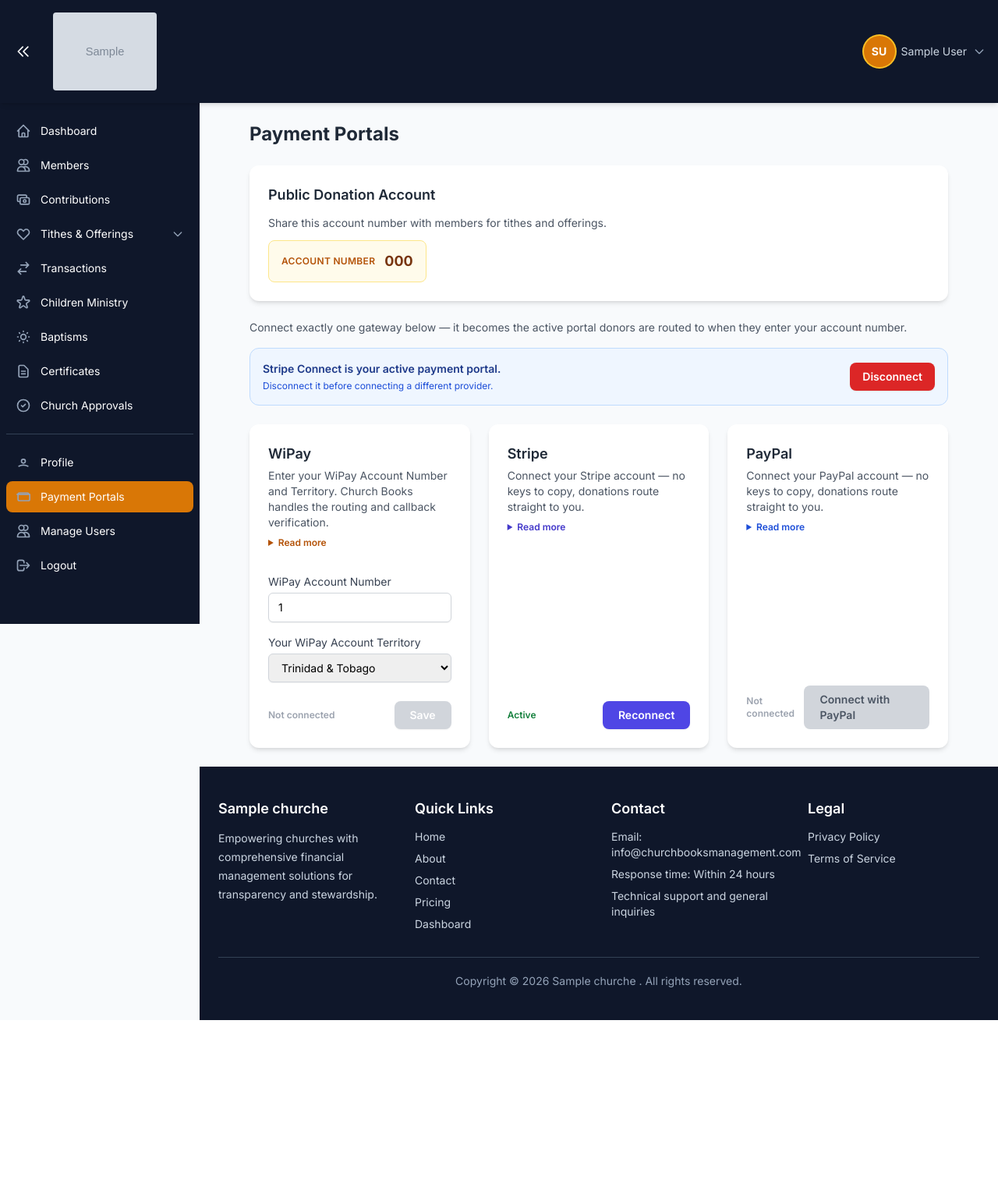
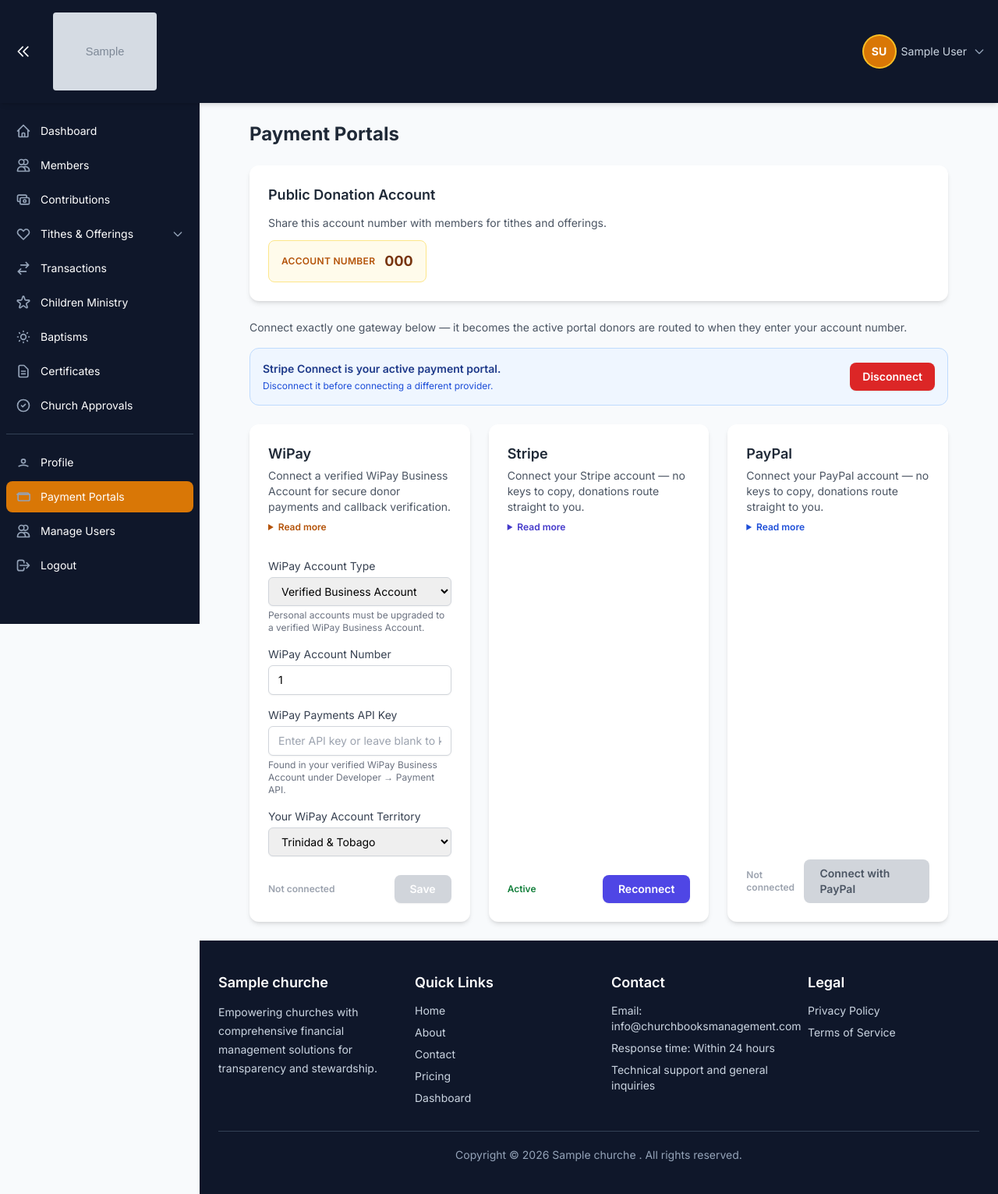
Before and after one commit to grant8827/church-books, a Django app: page /finances/payment-portals/ in a window 1280 px wide. Shown: the whole page at 78% size. Before the commit the page ends 1308 px from the top, so only its background shows below. Run offline with Django 5.2, Linux system fonts and the light colour scheme; a user stored in the database is signed in; tables that the repository leaves empty hold one stand-in row (values such as "Sample post"); grey boxes marked "Sample" are stand-in pictures; parts of the project's set-up code (start-up, migrations or seed data) failed here and were passed over; some libraries are stand-ins or nearby versions.

Commit message:
Require verified WiPay business accounts

```diff
--- /dev/null
+++ b/church_finances/credential_crypto.py
@@ -0,0 +1,27 @@
+import base64
+import hashlib
+
+from cryptography.fernet import Fernet, InvalidToken
+from django.conf import settings
+
+
+def _fernet():
+    material = f"church-books-payment-credentials:{settings.SECRET_KEY}".encode('utf-8')
+    key = base64.urlsafe_b64encode(hashlib.sha256(material).digest())
+    return Fernet(key)
+
+
+def encrypt_credential(value):
+    value = (value or '').strip()
+    if not value:
+        return ''
+    return _fernet().encrypt(value.encode('utf-8')).decode('ascii')
+
+
+def decrypt_credential(value):
+    if not value:
+        return ''
+    try:
+        return _fernet().decrypt(value.encode('ascii')).decode('utf-8')
+    except (InvalidToken, ValueError, TypeError):
+        return ''
--- a/church_finances/forms.py
+++ b/church_finances/forms.py
@@ -688,20 +688,53 @@ class ChurchDetailForm(forms.ModelForm):
 
 
 class WiPaySetupForm(forms.ModelForm):
+    wipay_api_key = forms.CharField(
+        label='WiPay Payments API Key',
+        required=False,
+        strip=True,
+        widget=forms.PasswordInput(
+            render_value=False,
+            attrs={'class': _TW, 'placeholder': 'Enter API key or leave blank to keep the saved key'},
+        ),
+        help_text='Found in your verified WiPay Business Account under Developer → Payment API.',
+    )
+
     class Meta:
         model = ManagedPaymentGateway
-        fields = ['wipay_account_id', 'wipay_country']
+        fields = ['wipay_account_type', 'wipay_account_id', 'wipay_country']
         labels = {
+            'wipay_account_type': 'WiPay Account Type',
             'wipay_account_id': 'WiPay Account Number',
             'wipay_country': 'Your WiPay Account Territory',
         }
         widgets = {
+            'wipay_account_type': forms.Select(attrs={'class': _TW}),
             'wipay_account_id': forms.TextInput(attrs={'class': _TW, 'placeholder': 'Enter your WiPay account number'}),
             'wipay_country': forms.Select(attrs={'class': _TW}),
         }
+
+    def clean(self):
+        cleaned_data = super().clean()
+        if cleaned_data.get('wipay_account_type') != 'business':
+            self.add_error(
+                'wipay_account_type',
+                'WiPay requires a verified Business Account for hosted payments and callback verification.',
+            )
+        if not cleaned_data.get('wipay_api_key') and not self.instance.has_wipay_api_key:
+            self.add_error('wipay_api_key', 'A WiPay Payments API key is required.')
+        return cleaned_data
 
     def clean_wipay_account_id(self):
         account_id = (self.cleaned_data.get('wipay_account_id') or '').strip()
         if not account_id:
             raise forms.ValidationError('WiPay account number is required.')
         return account_id
+
+    def save(self, commit=True):
+        instance = super().save(commit=False)
+        new_api_key = self.cleaned_data.get('wipay_api_key')
+        if new_api_key:
+            instance.set_wipay_api_key(new_api_key)
+        if commit:
+            instance.save()
+        return instance
--- a/church_finances/models.py
+++ b/church_finances/models.py
@@ -1023,6 +1023,11 @@ class ManagedPaymentGateway(models.Model):
         ('GY', 'Guyana'),
     ]
 
+    WIPAY_ACCOUNT_TYPES = [
+        ('business', 'Verified Business Account'),
+        ('personal', 'Personal Account'),
+    ]
+
     church = models.OneToOneField(Church, on_delete=models.CASCADE, related_name='gateway')
     provider = models.CharField(max_length=20, choices=GATEWAY_CHOICES, default='wipay')
     is_active = models.BooleanField(default=False)
@@ -1033,6 +1038,8 @@ class ManagedPaymentGateway(models.Model):
     # WiPay-specific church-facing setup.
     wipay_account_id = models.CharField(max_length=50, blank=True, null=True, help_text="Church's WiPay Account ID")
     wipay_country = models.CharField(max_length=2, choices=WIPAY_COUNTRIES, blank=True, null=True)
+    wipay_account_type = models.CharField(max_length=20, choices=WIPAY_ACCOUNT_TYPES, default='business')
+    wipay_api_key_encrypted = models.TextField(blank=True)
 
     # PayPal Partner Referral tracking ID, set when onboarding starts; used to look up
     # the resulting merchant_id once the church finishes onboarding on PayPal's site.
@@ -1048,6 +1055,18 @@ class ManagedPaymentGateway(models.Model):
 
     def __str__(self):
         return f"{self.church.name} - {self.get_provider_display()}"
+
+    def set_wipay_api_key(self, value):
+        from .credential_crypto import encrypt_credential
+        self.wipay_api_key_encrypted = encrypt_credential(value)
+
+    def get_wipay_api_key(self):
+        from .credential_crypto import decrypt_credential
+        return decrypt_credential(self.wipay_api_key_encrypted)
+
+    @property
+    def has_wipay_api_key(self):
+        return bool(self.wipay_api_key_encrypted and self.get_wipay_api_key())
 
 
 class WiPayDonationAttempt(models.Model):
--- a/church_finances/templates/church_finances/payment_portals.html
+++ b/church_finances/templates/church_finances/payment_portals.html
@@ -36,7 +36,7 @@
 
         <div class="bg-white rounded-xl shadow-md p-6 flex flex-col">
             <h3 class="text-lg font-semibold text-gray-800 mb-1">WiPay</h3>
-            <p class="text-sm text-gray-600">Enter your WiPay Account Number and Territory. Church Books handles the routing and callback verification.</p>
+            <p class="text-sm text-gray-600">Connect a verified WiPay Business Account for secure donor payments and callback verification.</p>
             <details class="text-xs text-gray-600 mt-2 mb-4 flex-grow">
                 <summary class="text-amber-700 hover:text-amber-800 font-semibold cursor-pointer">Read more</summary>
                 <div class="mt-2 rounded-lg bg-amber-50 border border-amber-100 p-3 space-y-2">
@@ -51,10 +51,32 @@
                 {% csrf_token %}
 
                 <div>
+                    <label class="block text-sm font-medium text-gray-700 mb-1" for="{{ form.wipay_account_type.id_for_label }}">{{ form.wipay_account_type.label }}</label>
+                    {{ form.wipay_account_type }}
+                    {% if form.wipay_account_type.errors %}
+                        <p class="text-red-600 text-xs mt-1">{{ form.wipay_account_type.errors|join:", " }}</p>
+                    {% endif %}
+                    <p class="text-xs text-gray-500 mt-1">Personal accounts must be upgraded to a verified WiPay Business Account.</p>
+                </div>
+
+                <div>
                     <label class="block text-sm font-medium text-gray-700 mb-1" for="{{ form.wipay_account_id.id_for_label }}">{{ form.wipay_account_id.label }}</label>
                     {{ form.wipay_account_id }}
                     {% if form.wipay_account_id.errors %}
                         <p class="text-red-600 text-xs mt-1">{{ form.wipay_account_id.errors|join:", " }}</p>
+                    {% endif %}
+                </div>
+
+                <div>
+                    <label class="block text-sm font-medium text-gray-700 mb-1" for="{{ form.wipay_api_key.id_for_label }}">{{ form.wipay_api_key.label }}</label>
+                    {{ form.wipay_api_key }}
+                    {% if gateway.has_wipay_api_key %}
+                        <p class="text-green-700 text-xs mt-1 font-semibold">API key securely configured. Leave blank to keep it.</p>
+                    {% else %}
+                        <p class="text-xs text-gray-500 mt-1">{{ form.wipay_api_key.help_text }}</p>
+                    {% endif %}
+                    {% if form.wipay_api_key.errors %}
+                        <p class="text-red-600 text-xs mt-1">{{ form.wipay_api_key.errors|join:", " }}</p>
                     {% endif %}
                 </div>
 
--- a/church_finances/views.py
+++ b/church_finances/views.py
@@ -17,7 +17,6 @@ import hashlib
 import json
 import logging
 import time
-from urllib.parse import parse_qs
 from datetime import timedelta
 from .models import Transaction, Church, ChurchMember, Member, Contribution, Child, ChildAttendance, MemberAttendance, BabyChristening, CertificateTemplate, EmailOTP, SubscriptionPlan, DeletedAccount, ManagedPaymentGateway, WiPayDonationAttempt
 from .forms import (
@@ -297,9 +296,12 @@ def disconnect_payment_portal(request):
     gateway.paypal_tracking_id = None
     gateway.wipay_account_id = None
     gateway.wipay_country = None
+    gateway.wipay_account_type = 'business'
+    gateway.wipay_api_key_encrypted = ''
     gateway.save(update_fields=[
         'is_active', 'connected_account_id', 'paypal_tracking_id',
-        'wipay_account_id', 'wipay_country', 'updated_at',
+        'wipay_account_id', 'wipay_country', 'wipay_account_type',
+        'wipay_api_key_encrypted', 'updated_at',
     ])
     logging.getLogger(__name__).info(
         'Payment portal disconnected: church_id=%s provider=%s user_id=%s',
@@ -735,15 +737,19 @@ def wipay_callback(request):
             'message': 'The returned payment amount does not match the original contribution request.',
         })
 
-    secret = getattr(settings, 'PLATFORM_WIPAY_DEVELOPER_KEY', '')
-    verification_method = 'correlated_callback'
-    if secret:
-        generated_hash = hashlib.md5(f"{transaction_id}{total}{secret}".encode('utf-8')).hexdigest()
-        if generated_hash != returned_hash:
-            return render(request, 'church_finances/payment_failed.html', {
-                'message': 'Payment verification failed. Please contact support if your card was charged.',
-            })
-        verification_method = 'wipay_hash'
+    gateway = getattr(attempt.church, 'gateway', None)
+    secret = gateway.get_wipay_api_key() if gateway and gateway.provider == 'wipay' else ''
+    if not secret:
+        return render(request, 'church_finances/payment_failed.html', {
+            'message': 'This church has not completed verified WiPay Business Account setup.',
+        })
+
+    generated_hash = hashlib.md5(f"{transaction_id}{total}{secret}".encode('utf-8')).hexdigest()
+    if generated_hash != returned_hash:
+        return render(request, 'church_finances/payment_failed.html', {
+            'message': 'Payment verification failed. Please contact support if your card was charged.',
+        })
+    verification_method = 'wipay_hash'
 
     with transaction.atomic():
         attempt = WiPayDonationAttempt.objects.select_for_update().select_related('church').get(
--- a/requirements-production.txt
+++ b/requirements-production.txt
@@ -17,7 +17,7 @@ asgiref==3.8.1
 sqlparse==0.5.1
 
 # Security
-cryptography==41.0.8
+cryptography==41.0.7
 
 # HTTP requests
 requests==2.31.0
--- a/requirements.txt
+++ b/requirements.txt
@@ -16,6 +16,9 @@ whitenoise==6.5.0
 # Environment
 python-dotenv==1.0.0
 
+# Encryption for stored payment gateway credentials
+cryptography==41.0.7
+
 # HTTP requests
 requests==2.31.0
 
```
Also changed, not shown: church_finances/tests.py (+78 -3 lines), church_finances/migrations/0037_managedpaymentgateway_wipay_credentials.py (added).
